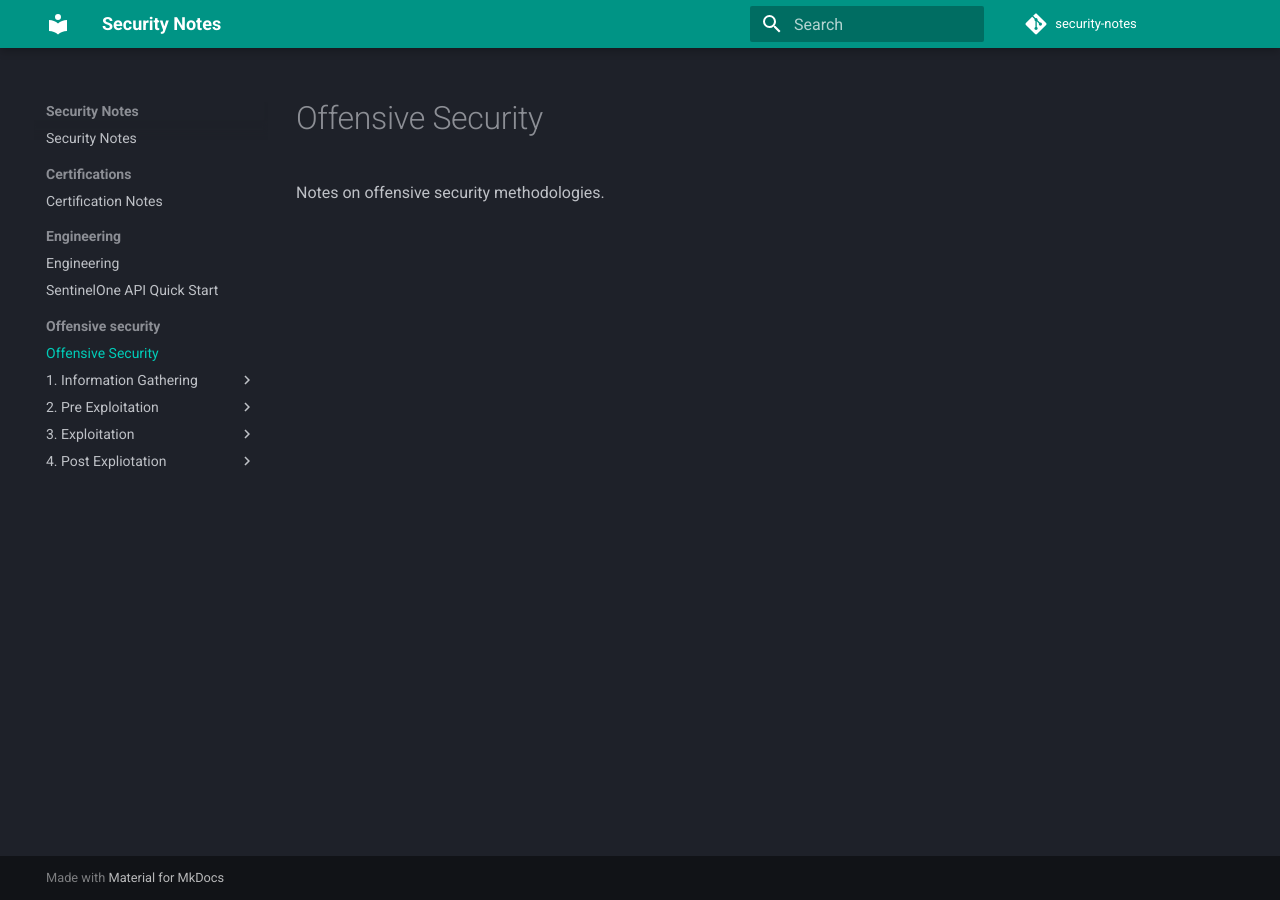
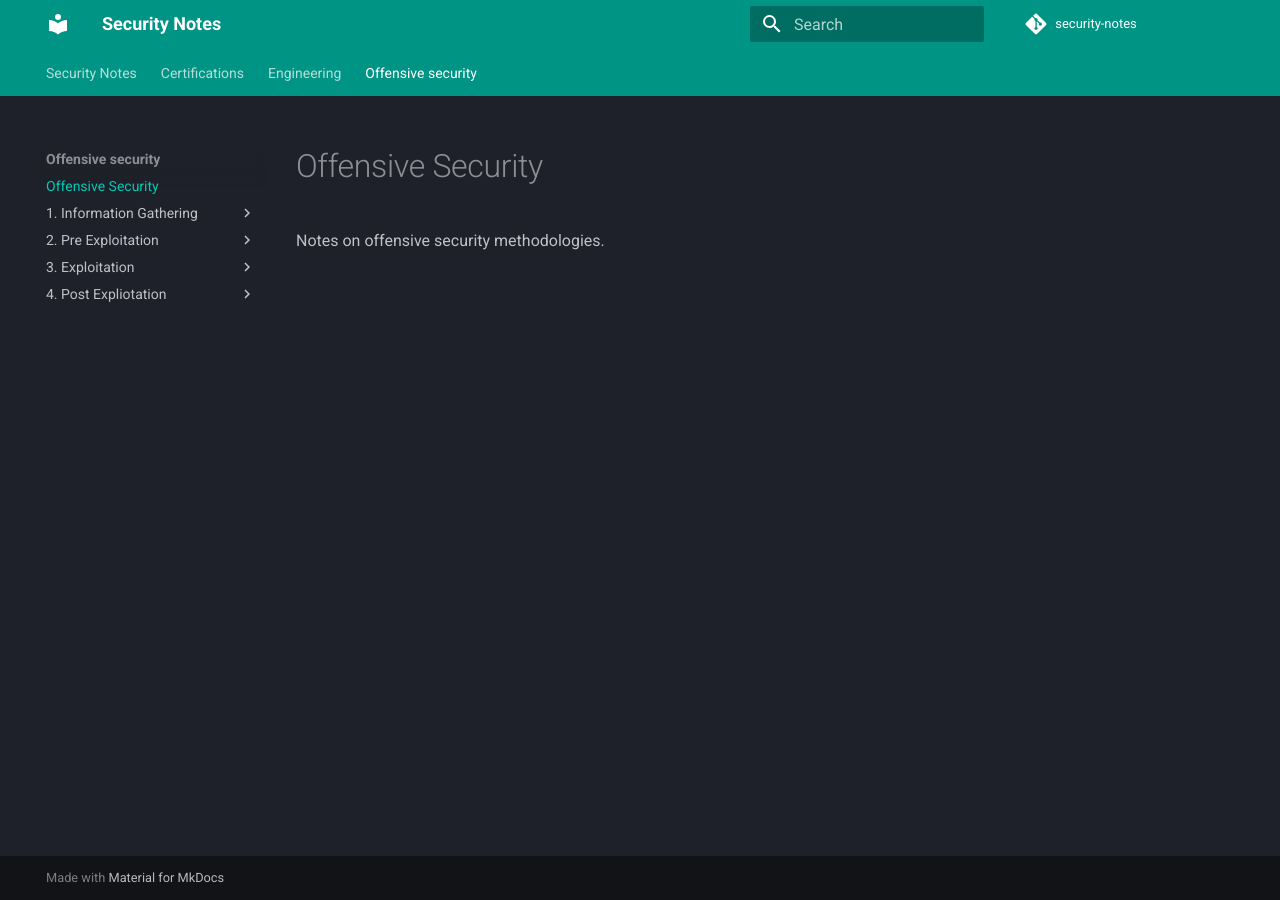
Before and after one commit to foxxyy23-Security/security-notes, an MkDocs documentation site: the page built from docs/offensive-security/index.md, in a window 1280 px wide. Built offline with MkDocs 1.6.1 and Material for MkDocs 9.7.7, drawn with Linux system fonts in a browser that asks for light colours; comment, search, counter and statistics services are not loaded.

Commit message:
Change navigation to use tabs and collapsible sections

```diff
--- a/mkdocs.yml
+++ b/mkdocs.yml
@@ -10,7 +10,7 @@ theme:
     primary: teal
     accent: cyan
   features:
-    - navigation.sections
+    - navigation.tabs
     - navigation.top
     - search.suggest
     - search.highlight
```
